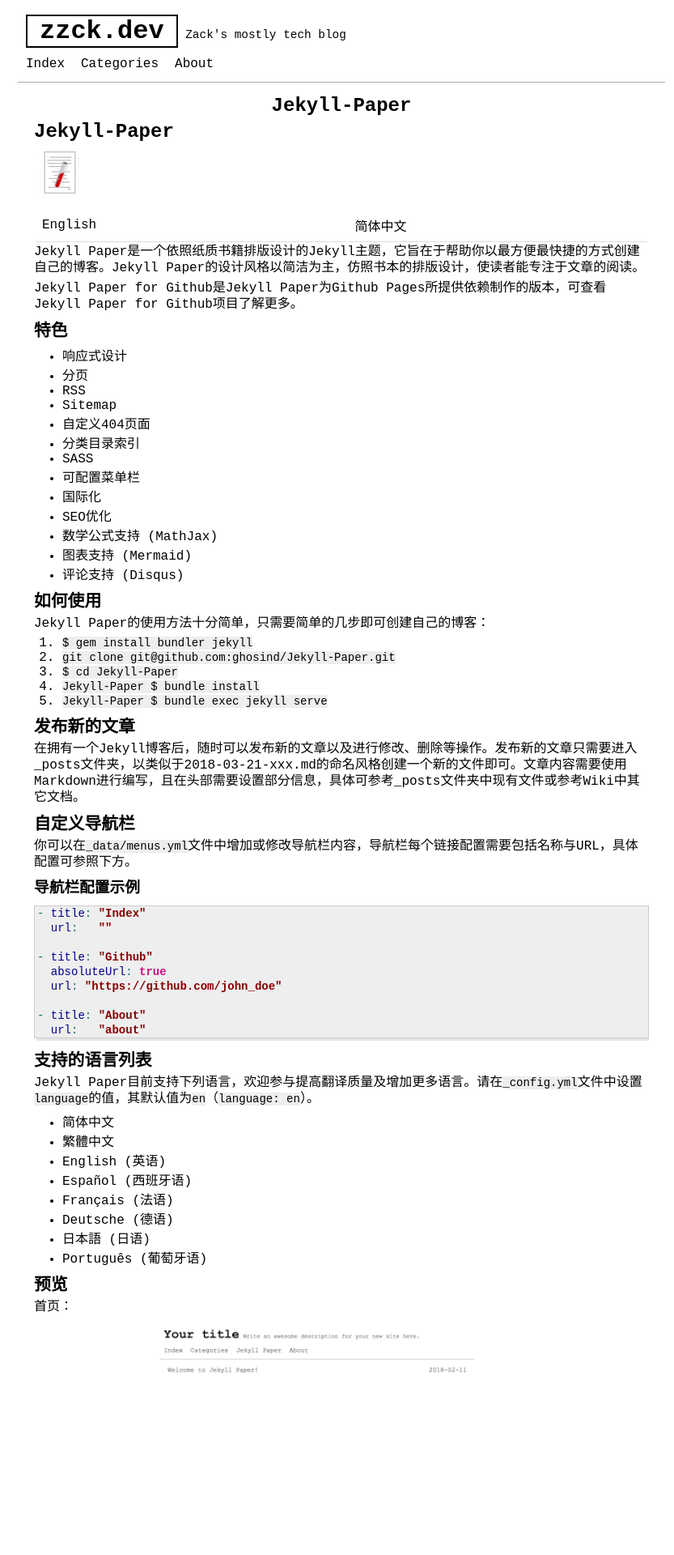
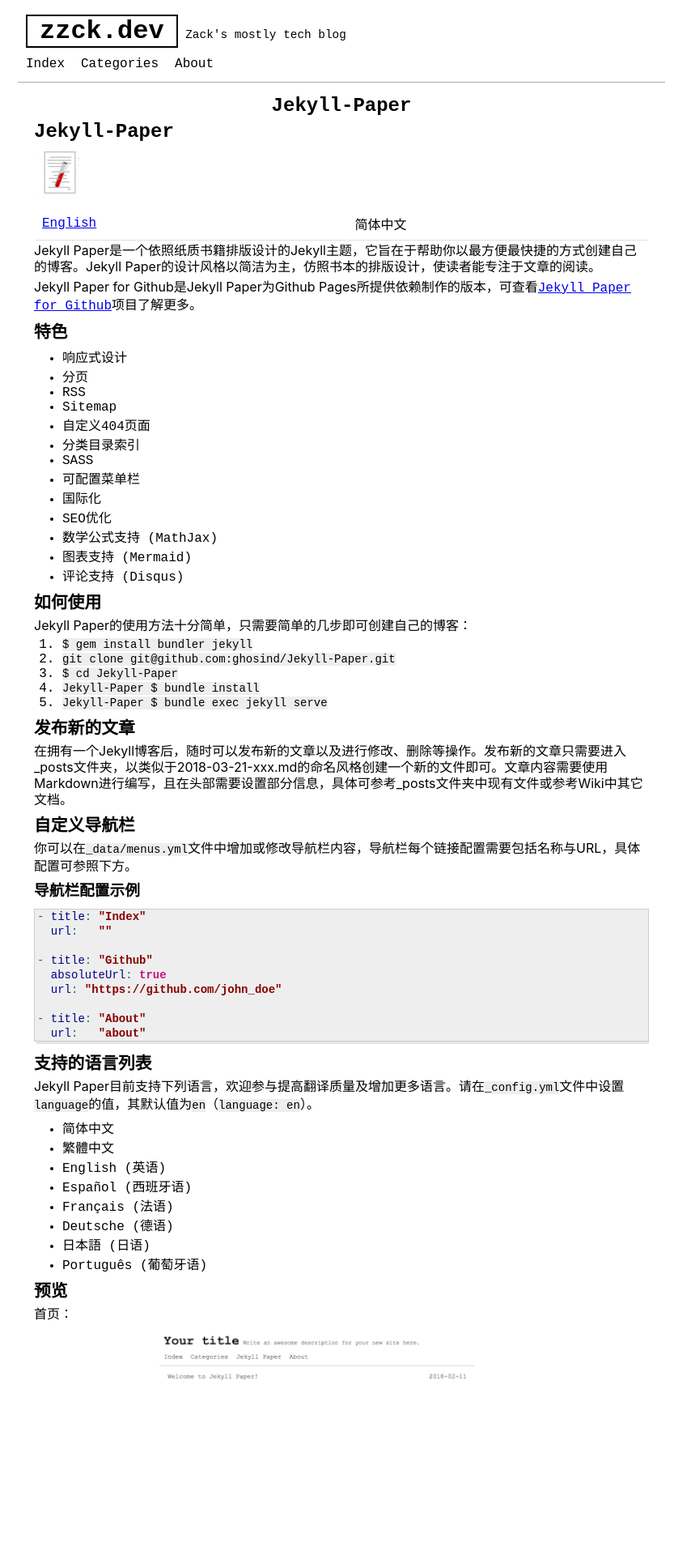
Before and after one commit to ZaharBozhok/zzck.dev, a Jekyll site: the page built from README-CN.md, in a window 1280 px wide. Shown: the top 1920 px of the page at 81% size, without its empty margins (218-1051 px from the left). Built offline with Jekyll 4.4.1, drawn with Linux system fonts in a browser that asks for light colours; our own code applies the rules of GitHub Pages for plain Markdown files.

Commit message:
Updated styles

```diff
--- a/_includes/header.html
+++ b/_includes/header.html
@@ -5,7 +5,7 @@
 <nav class="header-nav">
   <ul class="header-main-nav">
   {% for item in site.data.menus %}
-    <li class="header-main-nav-item"><a href="{% if item.absoluteUrl != true %}{{ site.baseurl }}/{% endif %}{{ item.url }}">{% if item.default %}{{ site.data.lang[site.language][item.default] }}{% else %}{{ item.title }}{% endif %}</a></li>
+    <li class="header-main-nav-item"><a class="custom-link" href="{% if item.absoluteUrl != true %}{{ site.baseurl }}/{% endif %}{{ item.url }}">{% if item.default %}{{ site.data.lang[site.language][item.default] }}{% else %}{{ item.title }}{% endif %}</a></li>
   {% endfor %}
   </ul>
 </nav>
--- a/_includes/posts.html
+++ b/_includes/posts.html
@@ -1,7 +1,7 @@
 <div class="container-posts">
 {% for post in paginator.posts %}
   <div class="posts-list-item">
-    <span class="posts-list-item-name float-left"><a href="{{ post.url }}">{{ post.title }}</a></span>
+    <span class="posts-list-item-name float-left"><a class="custom-link" href="{{ post.url }}">{{ post.title }}</a></span>
     <span class="posts-list-item-date float-right">{{ post.date | date: "%Y-%m-%d" }}</span>
   </div>
 {% endfor %}
--- a/_sass/header.scss
+++ b/_sass/header.scss
@@ -16,6 +16,8 @@
   padding-left: 15px;
   padding-right: 15px;
   color: black;
+  text-decoration: none;
+  font-family: "Courier New", Courier, monospace;
 }
 
 .header-info-name :hover {
@@ -39,3 +41,12 @@
   line-height: 24px;
   margin: 0 10px;
 }
+
+.header-main-nav-item-link {
+  text-decoration: none;
+  color: #000;
+}
+
+.header-main-nav-item-link:hover {
+  color: #aaa;
+}
--- a/_sass/reset.scss
+++ b/_sass/reset.scss
@@ -10,14 +10,22 @@ html, body {
   height: 100%;
 }
 
-a {
+.custom-link {
   text-decoration: none;
   color: #000;
 }
 
-a:hover {
+.custom-link:hover {
   color: #aaa;
 }
+
+//a {
+//  text-decoration: none;
+//  color: #000;
+//}
+//a:hover {
+//  color: #aaa;
+//}
 
 blockquote {
   margin: 15px;
@@ -50,6 +58,7 @@ ol, ul {
 
 p {
   margin-bottom: 5px;
+  font-family: -apple-system, BlinkMacSystemFont, 'Segoe UI', Roboto, Oxygen, Ubuntu, Cantarell, 'Open Sans', 'Helvetica Neue', sans-serif;
 }
 
 table {
```
